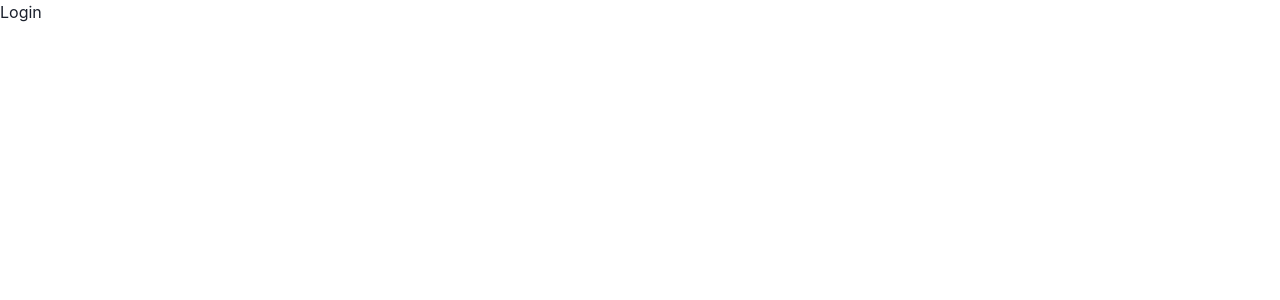
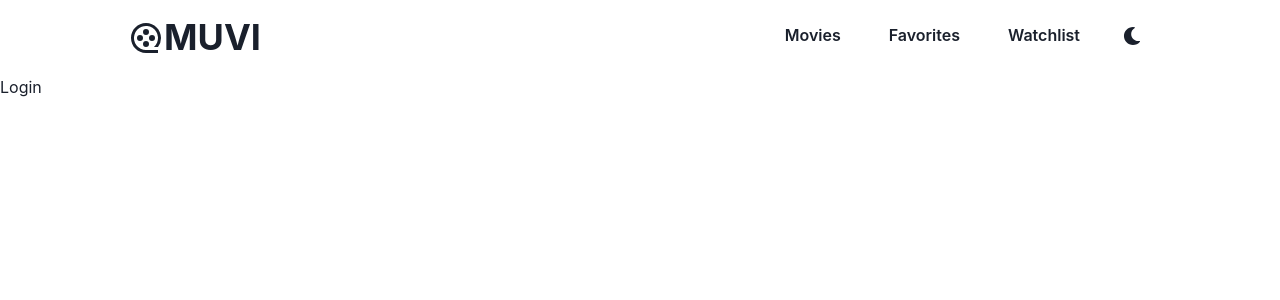
Before and after one commit to buistvn/muvi, a React (Create React App) app: page / in a window 1280 px wide. Shown: the top 300 px of the page. Built offline with nearby package versions, Linux system fonts and the light colour scheme.

Commit message:
Implement Navbar component

```diff
--- a/src/App.js
+++ b/src/App.js
@@ -2,6 +2,7 @@ import React from 'react';
 import { BrowserRouter, Route, Routes } from 'react-router-dom';
 import { ChakraProvider, theme } from '@chakra-ui/react';
 
+import Navbar from './components/Navbar';
 import Favorites from './pages/Favorites';
 import Home from './pages/Home';
 import Login from './pages/Login';
@@ -13,6 +14,7 @@ const App = () => {
     return (
         <ChakraProvider theme={theme}>
             <BrowserRouter>
+                <Navbar />
                 <Routes>
                     <Route path="/" element={<Login />} />
                     <Route path="/home" element={<Home />} />
--- a/src/components/ColorModeSwitcher.js
+++ b/src/components/ColorModeSwitcher.js
@@ -14,7 +14,6 @@ const ColorModeSwitcher = (props) => {
             aria-label={`Switch to ${text} mode`}
             variant="ghost"
             color="current"
-            marginLeft="2"
             onClick={toggleColorMode}
             icon={<SwitchIcon />}
             {...props}
--- /dev/null
+++ b/src/components/Navbar.js
@@ -0,0 +1,33 @@
+import React from 'react';
+import { Link } from 'react-router-dom';
+import { Button, Flex, Heading, Icon } from '@chakra-ui/react';
+import { RiMovie2Line } from 'react-icons/ri';
+
+import ColorModeSwitcher from './ColorModeSwitcher';
+
+const Navbar = () => {
+    return (
+        <Flex justify="center">
+            <Flex justify="space-between" w="80%" py="16px">
+                <Flex as={Link} to="/home" align="center">
+                    <Icon as={RiMovie2Line} w="36px" h="36px" />
+                    <Heading>MUVI</Heading>
+                </Flex>
+                <Flex columnGap="16px">
+                    <Button as={Link} to="/movies" variant="ghost">
+                        Movies
+                    </Button>
+                    <Button as={Link} to="/favorites" variant="ghost">
+                        Favorites
+                    </Button>
+                    <Button as={Link} to="/watchlist" variant="ghost">
+                        Watchlist
+                    </Button>
+                    <ColorModeSwitcher />
+                </Flex>
+            </Flex>
+        </Flex>
+    );
+};
+
+export default Navbar;
```
